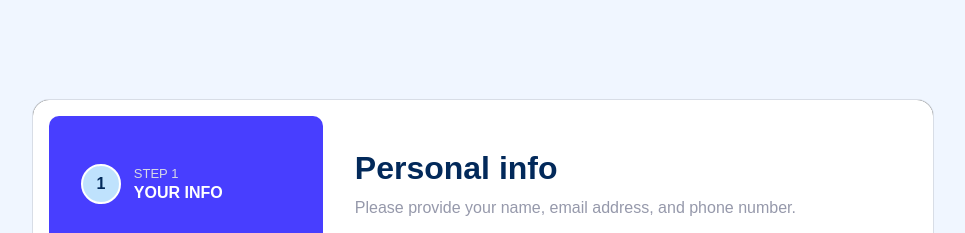
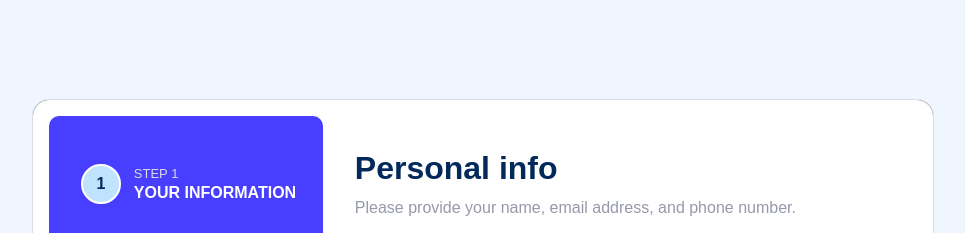
Before and after one commit to 22goodness/multi-step-form, a plain HTML site: page index.html in a window 1280 px wide. Shown: the top 233 px of the page, without its empty margins (157-1122 px from the left). Drawn offline with Linux system fonts and the light colour scheme.

Commit message:
first commit

```diff
--- a/index.html
+++ b/index.html
@@ -16,7 +16,7 @@
                               <div class="circle">1</div>
                               <div class="step-content">
                                   <span>Step 1</span>
-                                  <b>Your info</b>
+                                  <b>Your information</b>
                               </div>
                           </div>
 
```
